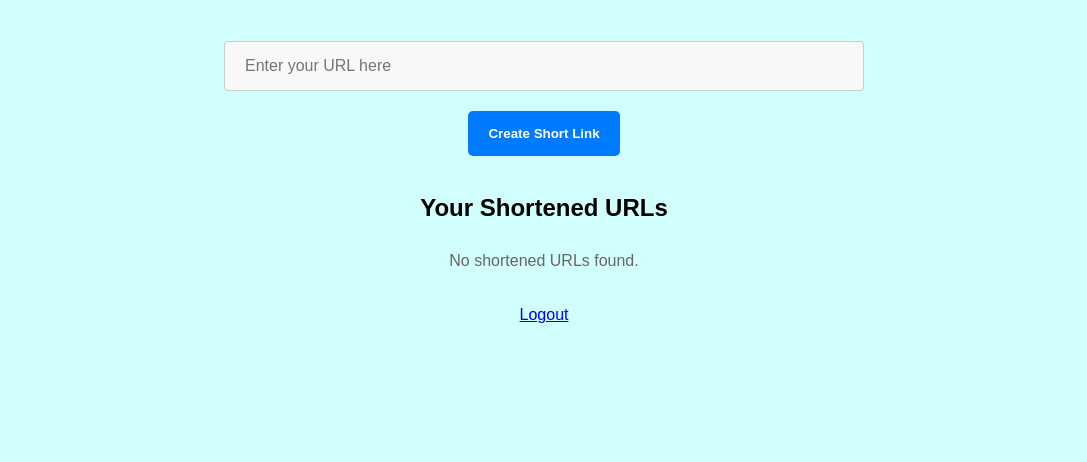
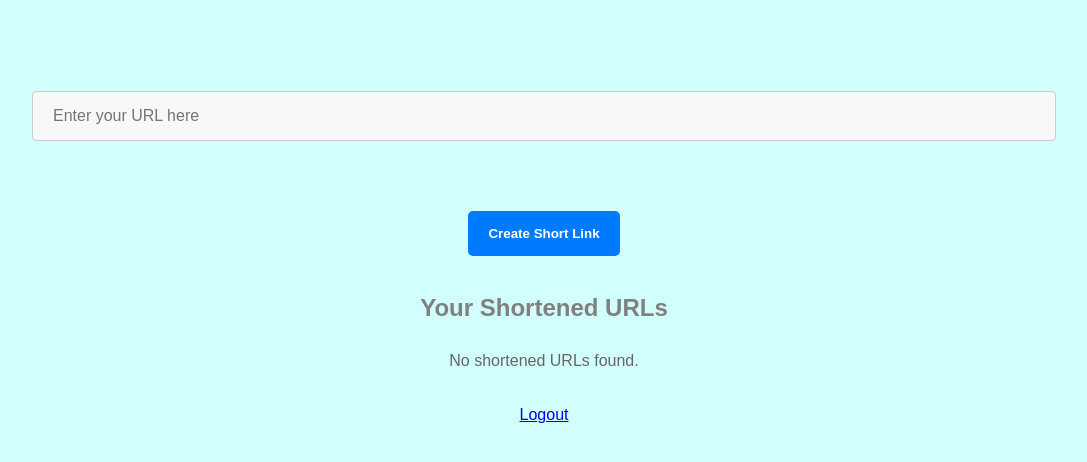
Before and after one commit to AparneshShukla/url-shortener, a Flask app: template MyApp/templates/dashboard.html in a window 1280 px wide. Shown: the part 62-524 px from the top of the page, without its empty margins (96-1183 px from the left). Run offline with Flask 3, Linux system fonts and the light colour scheme; the template is opened without the code that fills it, so the values that code supplies are empty.

Commit message:
Update dashboard.css

```diff
--- a/MyApp/static/dashboard.css
+++ b/MyApp/static/dashboard.css
@@ -2,7 +2,8 @@ h1 {
     font-size: 35px;
     margin-bottom: 40px;
 }
-
+h2 {
+    color: grey;
 #url {
     width: 50%;
     padding: 15px 20px;
```
